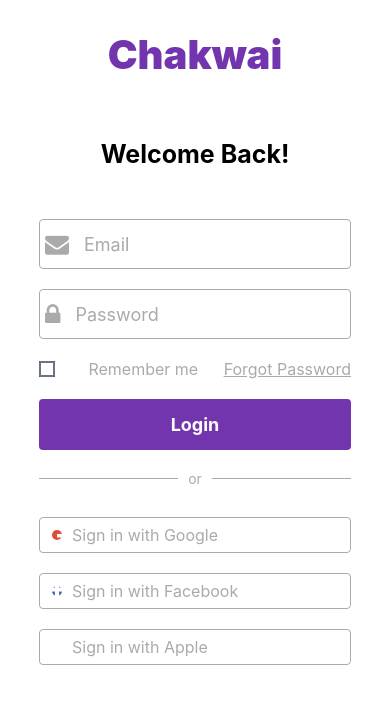
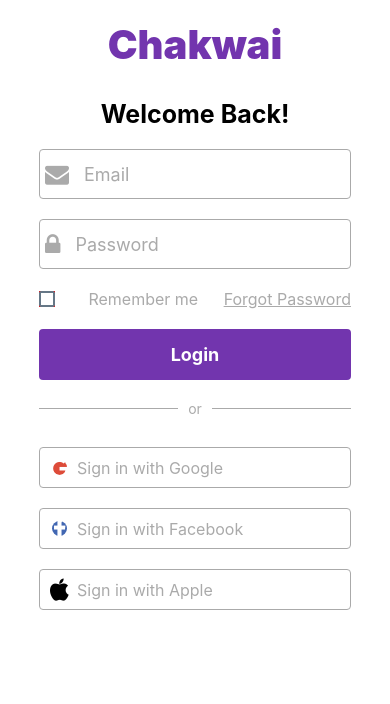
Before and after one commit to Turawa2/Chakwai, a React Native app: screen /Login in a window 390 px wide. Shown: the top 704 px of the page. Built offline with nearby package versions, Linux system fonts and the light colour scheme.

Commit message:
completing loging page

```diff
--- a/Pages/Login.js
+++ b/Pages/Login.js
@@ -16,10 +16,10 @@
   return (
     <View style={styles.container}>
       <View>
-        <Text style={{ fontSize: 40, fontWeight: 900, color: "#7235ae", marginTop: 30, textAlign: "center" }}>
+        <Text style={{ fontSize: 40, fontWeight: 900, color: "#7235ae", marginTop: 20, textAlign: "center" }}>
           Chakwai
         </Text>
-        <Text style={{ fontSize: 25, fontWeight: 700, color: "#000", marginTop: 60, textAlign: "center" }}>
+        <Text style={{ fontSize: 25, fontWeight: 700, color: "#000", marginTop: 30, textAlign: "center" }}>
           Welcome Back!
         </Text>
       </View>
@@ -97,7 +97,7 @@
 
           {/* Apple Button */}
           <TouchableOpacity style={styles.socialLoginButton}>
-            <SocialIcon type="apple" raised={false} iconColor="#fff" style={styles.socialIcon} />
+            <SocialIcon type="apple" raised={false} iconColor="#000" style={styles.socialIcon} />
             <Text style={styles.socialLoginText}>Sign in with Apple</Text>
           </TouchableOpacity>
         </View>
@@ -116,7 +116,7 @@
   },
   inputContainer: {
     width: "80%",
-    marginTop: 50,
+    marginTop: 20,
     margin: 20,
   },
   inputWrapper: {
@@ -199,11 +199,12 @@
   },
   socialIcon: {
     marginRight: 10,
-    width: 10,
-    height: 10
+    width: 15,
+    height: 15
   },
   socialLoginText: {
     color: '#aaa',
     fontSize: 16,
+    finrWeight: "700"
   },
 });
```
